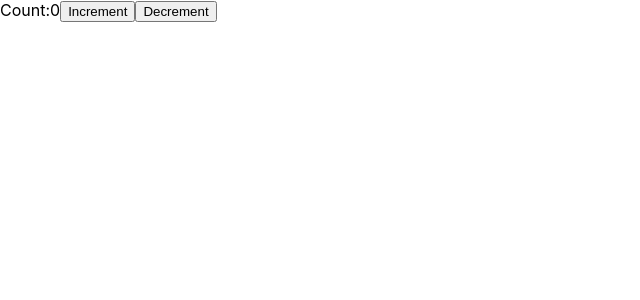
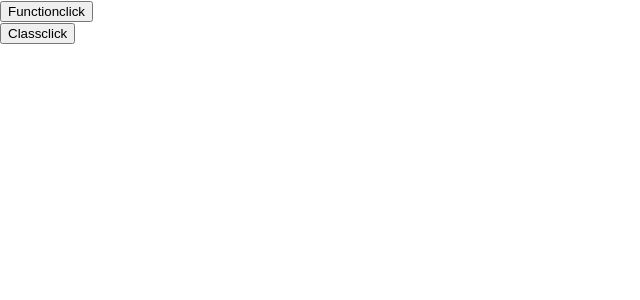
Before and after one commit to saluvalasaichandu/Form_handling_react, a React (Create React App) app: page / in a window 1280 px wide. Shown: the top 300 px of the page, without its empty margins (0-640 px from the left). Built offline with nearby package versions, Linux system fonts and the light colour scheme.

Commit message:
eventhandler

```diff
--- a/src/App.js
+++ b/src/App.js
@@ -1,10 +1,13 @@
 import React, { Component } from 'react'
-import Counter from './components/Counter';
+import Classclick from './components/Classclick';
+import Functionclick from './components/Functionclick';
+
 class App extends Component{
   render(){
   return (
     <div>
-      <Counter/>
+      <Functionclick/>
+      <Classclick/>
     </div>
 
 
--- /dev/null
+++ b/src/components/Classclick.js
@@ -0,0 +1,15 @@
+import React, { Component } from 'react'
+
+class Classclick extends Component {
+    clickhandler(){
+        console.log("class button was clicked ")
+    }
+  render() {
+    return (
+      <div>
+        <button onClick={this.clickhandler}>Classclick</button></div>
+    )
+  }
+}
+
+export default Classclick
--- a/src/components/Counter.js
+++ /dev/null
@@ -1,34 +0,0 @@
-import React, { Component } from 'react'
-
-class Counter extends Component {
-    constructor(props) {
-      super(props)
-      this.state = {
-         count:0
-      }
-    }
-    increment(){
-        this.setState({
-            count:this.state.count +1
-
-        },()=>{console.log("call back value:",this.state.count)})
-        console.log(this.state.count)
-    }
-    decrement(){
-        this.setState({
-            count:this.state.count-1
-        },()=>{console.log("call back value:",this.state.count)})
-        console.log(this.state.count)
-    }
-
-  render() {
-    return (
-      <div>Count:{this.state.count}
-      <button onClick={()=>{this.increment()}}>Increment</button>
-      <button onClick={()=>{this.decrement()}}>Decrement</button>
-      </div>
-    )
-  }
-}
-
-export default Counter
--- /dev/null
+++ b/src/components/Functionclick.js
@@ -0,0 +1,17 @@
+import React from 'react'
+
+function Functionclick() {
+    function clickHandler(){
+        console.log("function button  was clicked")
+
+    }
+
+  return (
+    <div>
+        <button onClick={clickHandler}>Functionclick</button>
+        </div>
+  )
+  }
+
+
+export default Functionclick
```
